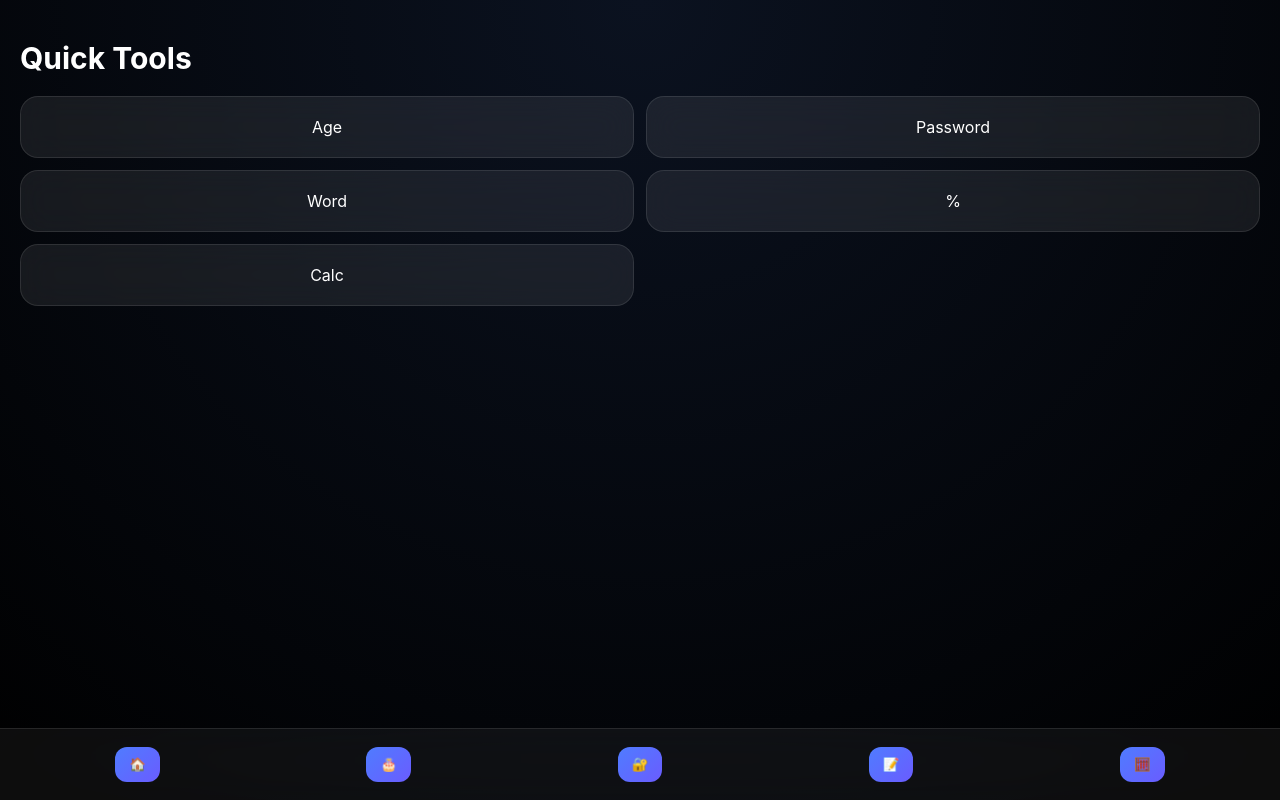
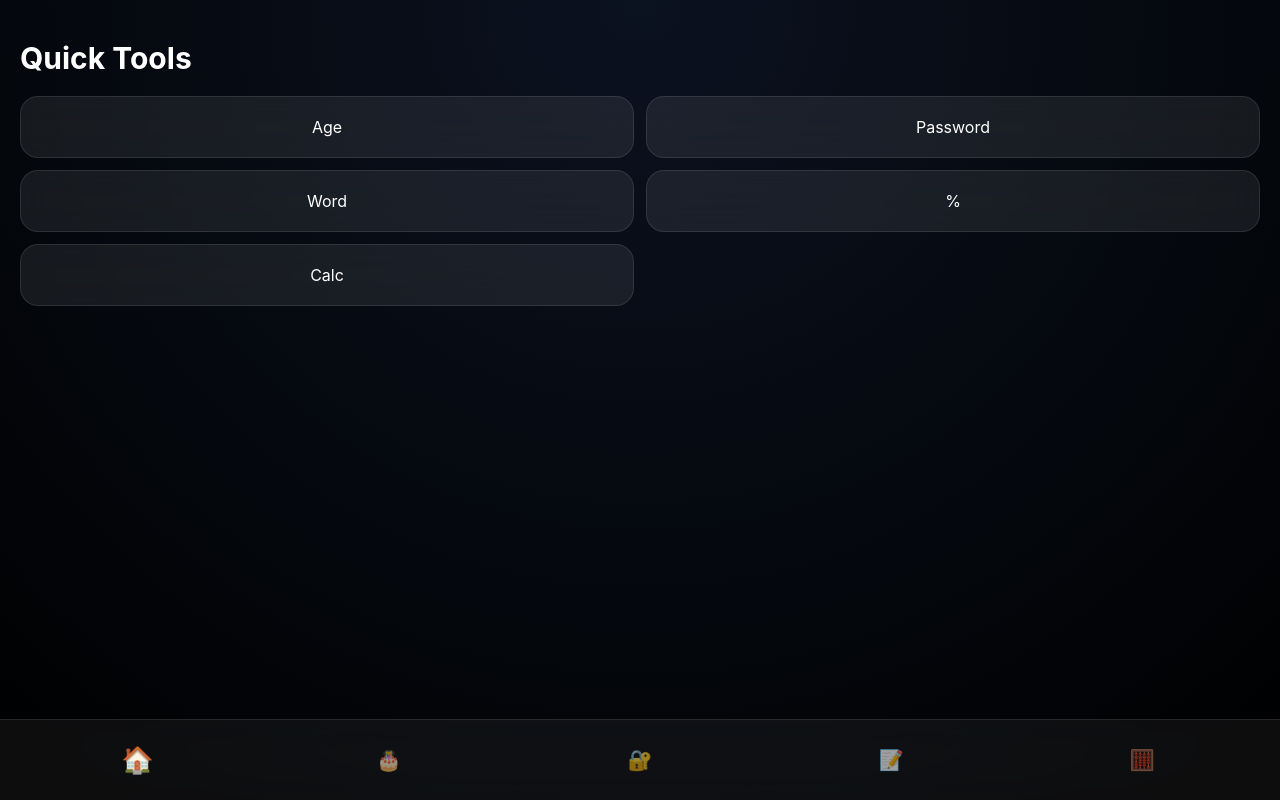
Before and after one commit to Chesslens/Quick-Tools, a React (Vite) app: page / in a window 1280 px wide. Built offline with nearby package versions, Linux system fonts and the light colour scheme.

Commit message:
Update App.jsx

```diff
--- a/src/App.jsx
+++ b/src/App.jsx
@@ -6,32 +6,44 @@ export default function App() {
   return (
     <div className="app">
 
-      {/* CONTENT */}
-      <div className="screen">
+      {/* SCREEN (animated switch) */}
+      <div className="screen fade">
 
         {tab === "home" && <Home setTab={setTab} />}
-        {tab === "age" && <Age setTab={setTab} />}
-        {tab === "password" && <Password setTab={setTab} />}
-        {tab === "word" && <Word setTab={setTab} />}
-        {tab === "percent" && <Percent setTab={setTab} />}
-        {tab === "calc" && <Calc setTab={setTab} />}
+        {tab === "age" && <Age />}
+        {tab === "password" && <Password />}
+        {tab === "word" && <Word />}
+        {tab === "percent" && <Percent />}
+        {tab === "calc" && <Calc />}
 
       </div>
 
-      {/* DOCK (iOS STYLE) */}
+      {/* DOCK */}
       <div className="dock">
-        <button onClick={() => setTab("home")}>🏠</button>
-        <button onClick={() => setTab("age")}>🎂</button>
-        <button onClick={() => setTab("password")}>🔐</button>
-        <button onClick={() => setTab("word")}>📝</button>
-        <button onClick={() => setTab("calc")}>🧮</button>
+        <DockButton icon="🏠" active={tab === "home"} onClick={() => setTab("home")} />
+        <DockButton icon="🎂" active={tab === "age"} onClick={() => setTab("age")} />
+        <DockButton icon="🔐" active={tab === "password"} onClick={() => setTab("password")} />
+        <DockButton icon="📝" active={tab === "word"} onClick={() => setTab("word")} />
+        <DockButton icon="🧮" active={tab === "calc"} onClick={() => setTab("calc")} />
       </div>
 
     </div>
   );
 }
 
-/* ---------------- HOME ---------------- */
+/* DOCK BUTTON (ACTIVE ANIMATION) */
+function DockButton({ icon, onClick, active }) {
+  return (
+    <button
+      onClick={onClick}
+      className={`dock-btn ${active ? "active" : ""}`}
+    >
+      {icon}
+    </button>
+  );
+}
+
+/* HOME */
 function Home({ setTab }) {
   return (
     <div className="page">
@@ -48,7 +60,7 @@ function Home({ setTab }) {
   );
 }
 
-/* ---------------- AGE ---------------- */
+/* AGE */
 function Age() {
   const [dob, setDob] = useState("");
 
@@ -65,14 +77,15 @@ function Age() {
   );
 }
 
-/* ---------------- PASSWORD ---------------- */
+/* PASSWORD */
 function Password() {
   const [pass, setPass] = useState("");
 
   const gen = () => {
-    const chars = "ABCDEFGHIJKLMNOPQRSTUVWXYZabcdefghijklmnopqrstuvwxyz0123456789!@#$";
+    const chars =
+      "ABCDEFGHIJKLMNOPQRSTUVWXYZabcdefghijklmnopqrstuvwxyz0123456789@#$!";
     let p = "";
-    for (let i = 0; i < 10; i++) {
+    for (let i = 0; i < 12; i++) {
       p += chars[Math.floor(Math.random() * chars.length)];
     }
     setPass(p);
@@ -87,9 +100,10 @@ function Password() {
   );
 }
 
-/* ---------------- WORD ---------------- */
+/* WORD */
 function Word() {
   const [text, setText] = useState("");
+
   const count = text.trim() ? text.trim().split(/\s+/).length : 0;
 
   return (
@@ -101,7 +115,7 @@ function Word() {
   );
 }
 
-/* ---------------- PERCENT ---------------- */
+/* PERCENT */
 function Percent() {
   const [a, setA] = useState("");
   const [b, setB] = useState("");
@@ -111,14 +125,14 @@ function Percent() {
   return (
     <div className="page">
       <h2>Percentage</h2>
-      <input placeholder="Value" onChange={(e) => setA(e.target.value)} />
-      <input placeholder="Total" onChange={(e) => setB(e.target.value)} />
+      <input onChange={(e) => setA(e.target.value)} placeholder="Value" />
+      <input onChange={(e) => setB(e.target.value)} placeholder="Total" />
       <h3>{res && res + "%"}</h3>
     </div>
   );
 }
 
-/* ---------------- CALC ---------------- */
+/* CALC */
 function Calc() {
   const [x, setX] = useState("");
   const [y, setY] = useState("");
@@ -141,4 +155,4 @@ function Calc() {
       <h3>Result: {r}</h3>
     </div>
   );
-}
+                                                                           }
```
